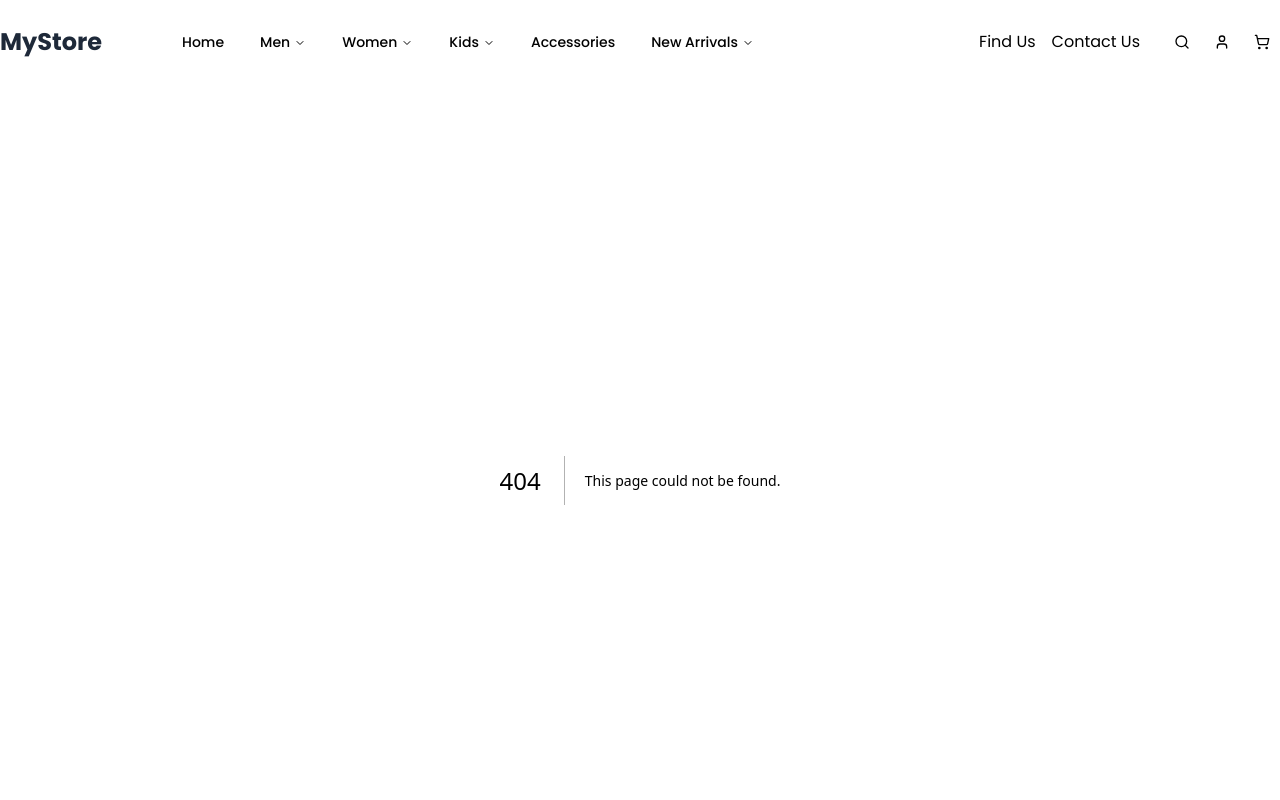
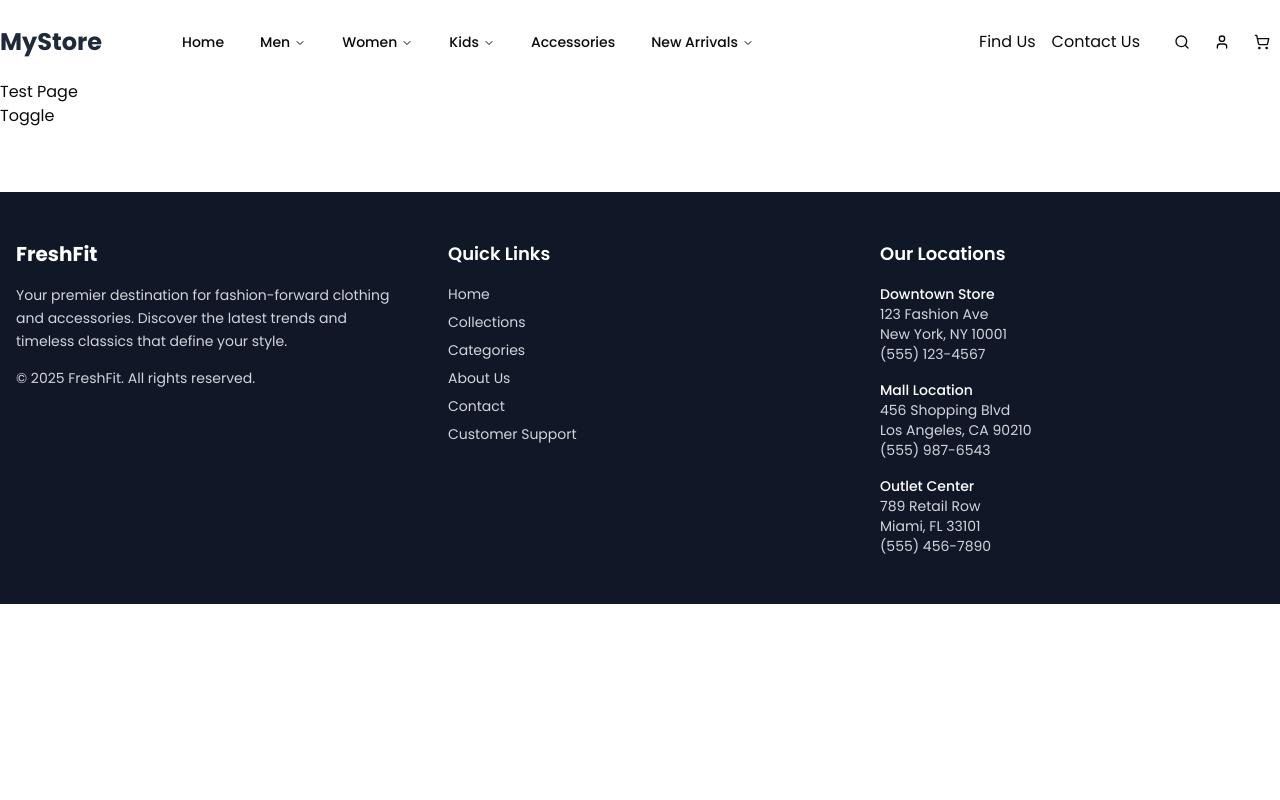
Before and after one commit to mahmoudkamalfci/next-full-stack-ecommerce, a Next.js app in the folder apps/frontend/: page /test in a window 1280 px wide. Before the commit this address had no page. Shown: the top 800 px of the page. Built offline with nearby package versions, Linux system fonts and the light colour scheme.

Commit message:
practise

```diff
--- /dev/null
+++ b/apps/frontend/app/test/page.tsx
@@ -0,0 +1,11 @@
+"use client"
+import TestComp from "@/components/testComp";
+
+export default function TestPage() {
+    return (
+        <main>
+            <h1>Test Page</h1>
+            <TestComp />
+        </main>
+    )
+}
--- /dev/null
+++ b/apps/frontend/components/menuComp.tsx
@@ -0,0 +1,38 @@
+import { createContext, useContext, useState } from 'react'
+import { useToggle } from '@/hooks/useToggle'
+
+interface MenuContextType {
+    open: boolean;
+    toggle: () => void;
+}
+
+const menuContext = createContext<MenuContextType | undefined>(undefined)
+
+export function Menu({ children }: { children: React.ReactNode }) {
+    const [open, toggle] = useToggle(false)
+    return (
+        <menuContext.Provider value={{ open, toggle }}>
+            {children}
+        </menuContext.Provider>
+    )
+}
+
+export function useMenu() {
+    const context = useContext(menuContext)
+    if (!context) {
+        throw new Error('useMenu must be used within a Menu provider')
+    }
+    return context
+}
+
+Menu.Button = function MenuButton({ children }: { children: React.ReactNode }) {
+    const { toggle } = useMenu()
+    return (
+        <button onClick={toggle}>{children}</button>
+    )
+}
+
+Menu.Content = function MenuContent({ children }: { children: React.ReactNode }) {
+    const { open } = useMenu()
+    return open && <div>{children}</div>
+}
--- /dev/null
+++ b/apps/frontend/components/testComp.tsx
@@ -0,0 +1,11 @@
+import { Menu } from "./menuComp";
+
+
+export default function TestComp() {
+    return (
+        <Menu>
+            <Menu.Button>Toggle</Menu.Button>
+            <Menu.Content>Content</Menu.Content>
+        </Menu>
+    )
+}
--- /dev/null
+++ b/apps/frontend/hooks/useToggle.ts
@@ -0,0 +1,7 @@
+import { useState } from "react"
+
+export function useToggle(initialState: boolean = false) {
+    const [open, setOpen] = useState(initialState)
+    const toggle = () => setOpen(!open)
+    return [open, toggle] as const
+}
```
